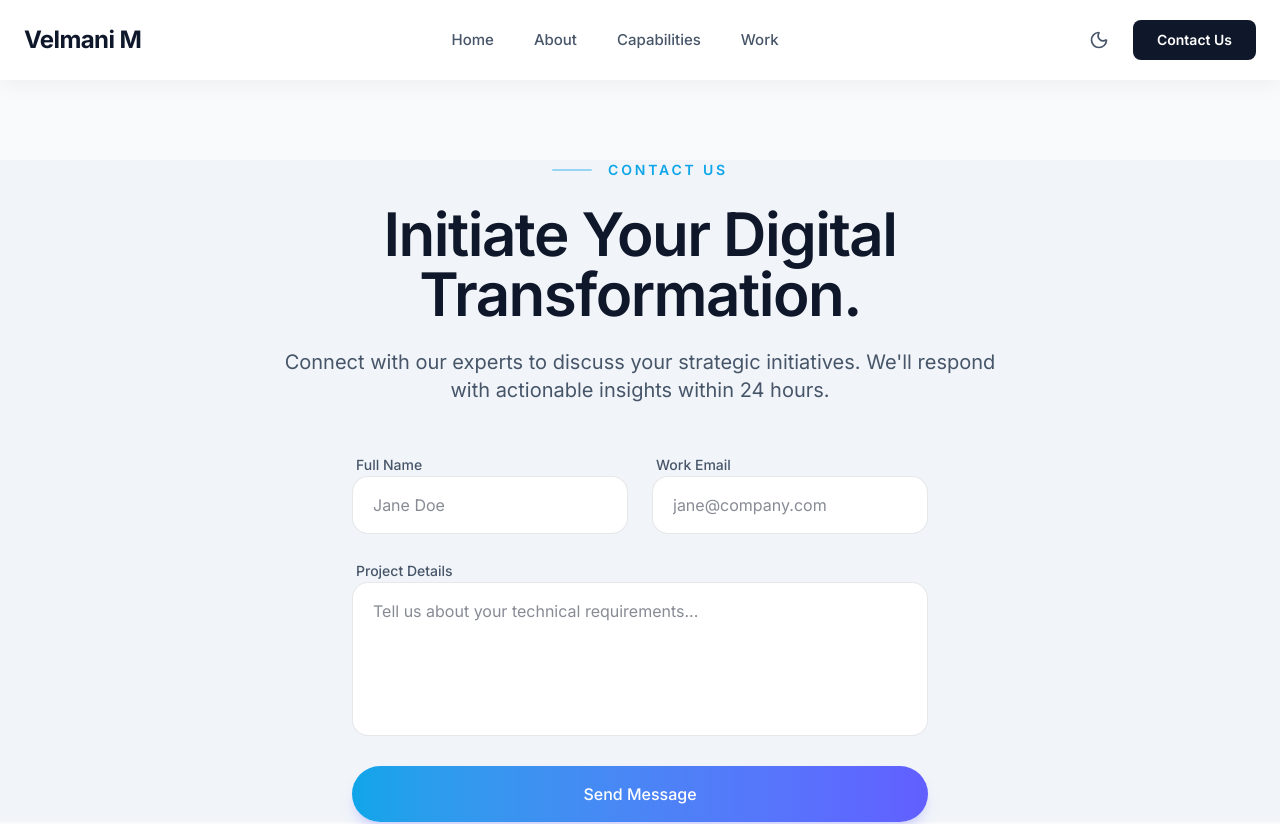
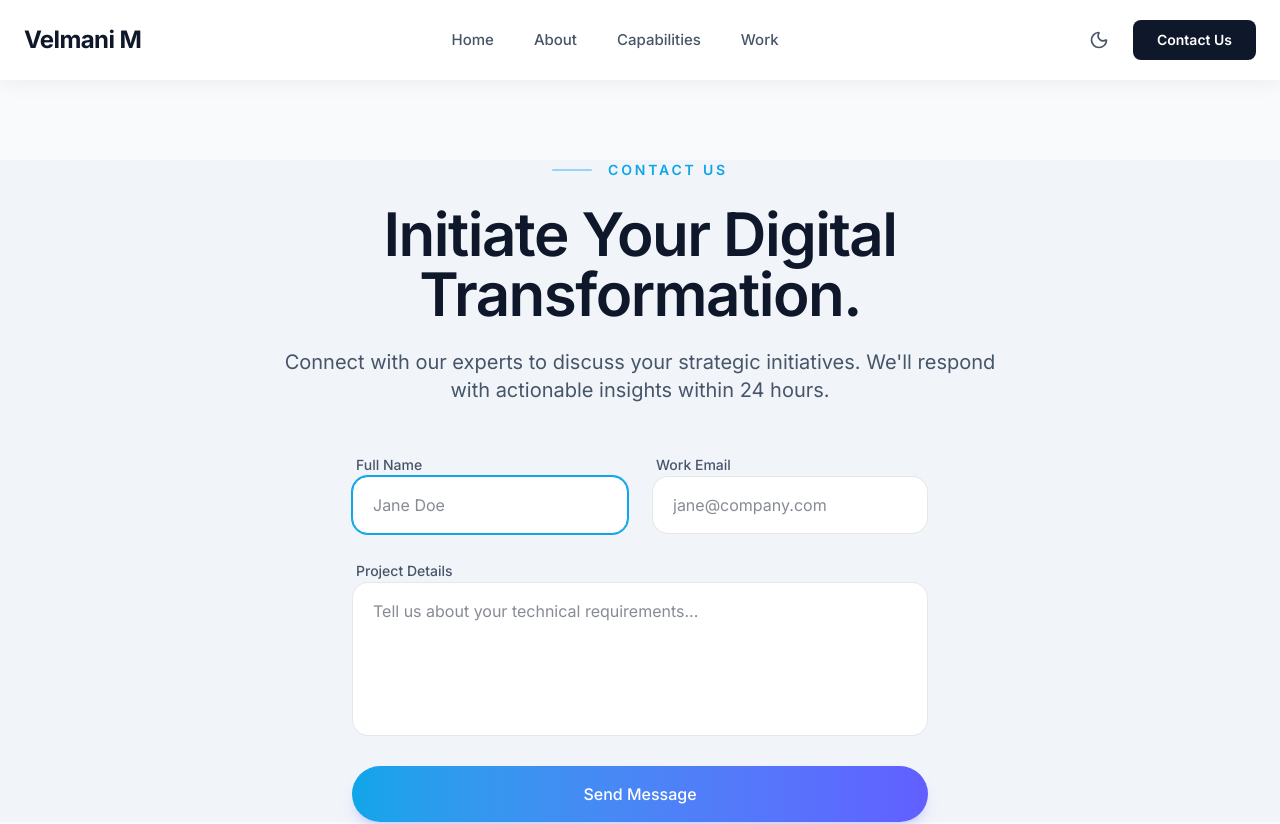
Before and after one commit to VelmaniM/Own-Website, a React (Vite) app in the folder frontend/: page /contact in a window 1280 px wide. Shown: the top 824 px of the page. Built offline with nearby package versions, Linux system fonts and the light colour scheme.

Commit message:
Add auto-focus to name input in Contact Us page

```diff
--- a/frontend/src/pages/ContactUs/ContactUs.jsx
+++ b/frontend/src/pages/ContactUs/ContactUs.jsx
@@ -1,10 +1,17 @@
-import React, { useState } from 'react';
+import React, { useState, useEffect, useRef } from 'react';
 import { CheckCircle2 } from 'lucide-react';
 import './ContactUs.css';
 
 function ContactUs() {
   const [status, setStatus] = useState('idle');
   const [formData, setFormData] = useState({ name: '', email: '', message: '' });
+  const nameInputRef = useRef(null);
+
+  useEffect(() => {
+    if (nameInputRef.current) {
+      nameInputRef.current.focus();
+    }
+  }, []);
 
   const handleSubmit = async (e) => {
     e.preventDefault();
@@ -52,7 +59,7 @@ function ContactUs() {
             <div className="grid grid-cols-1 md:grid-cols-2 gap-6">
               <div className="space-y-2">
                 <label className="form-label" htmlFor="name">Full Name</label>
-                <input className="form-input" type="text" id="name" required placeholder="Jane Doe" value={formData.name} onChange={(e) => setFormData({...formData, name: e.target.value})} />
+                <input ref={nameInputRef} className="form-input" type="text" id="name" required placeholder="Jane Doe" value={formData.name} onChange={(e) => setFormData({...formData, name: e.target.value})} />
               </div>
               <div className="space-y-2">
                 <label className="form-label" htmlFor="email">Work Email</label>
```
